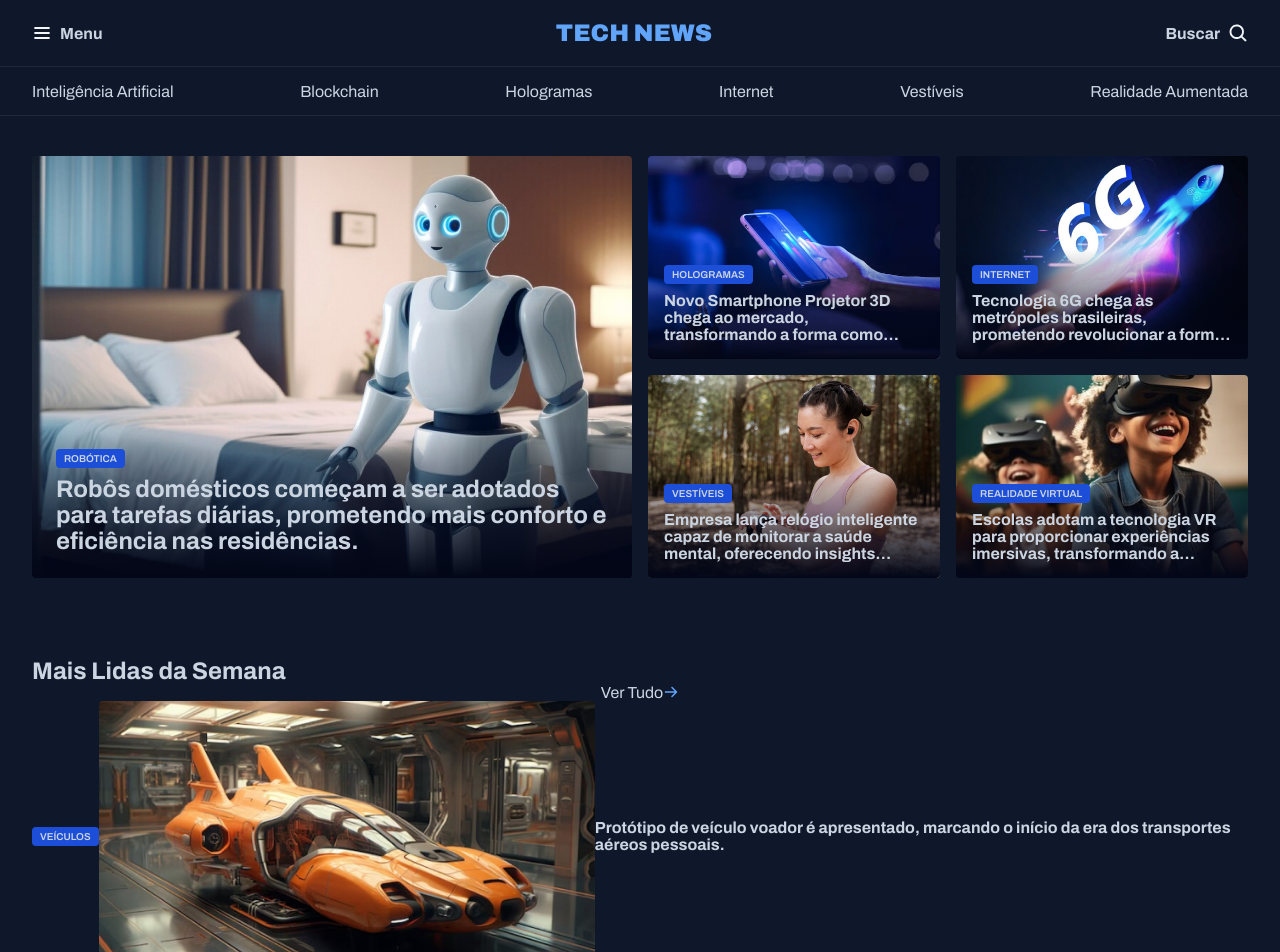
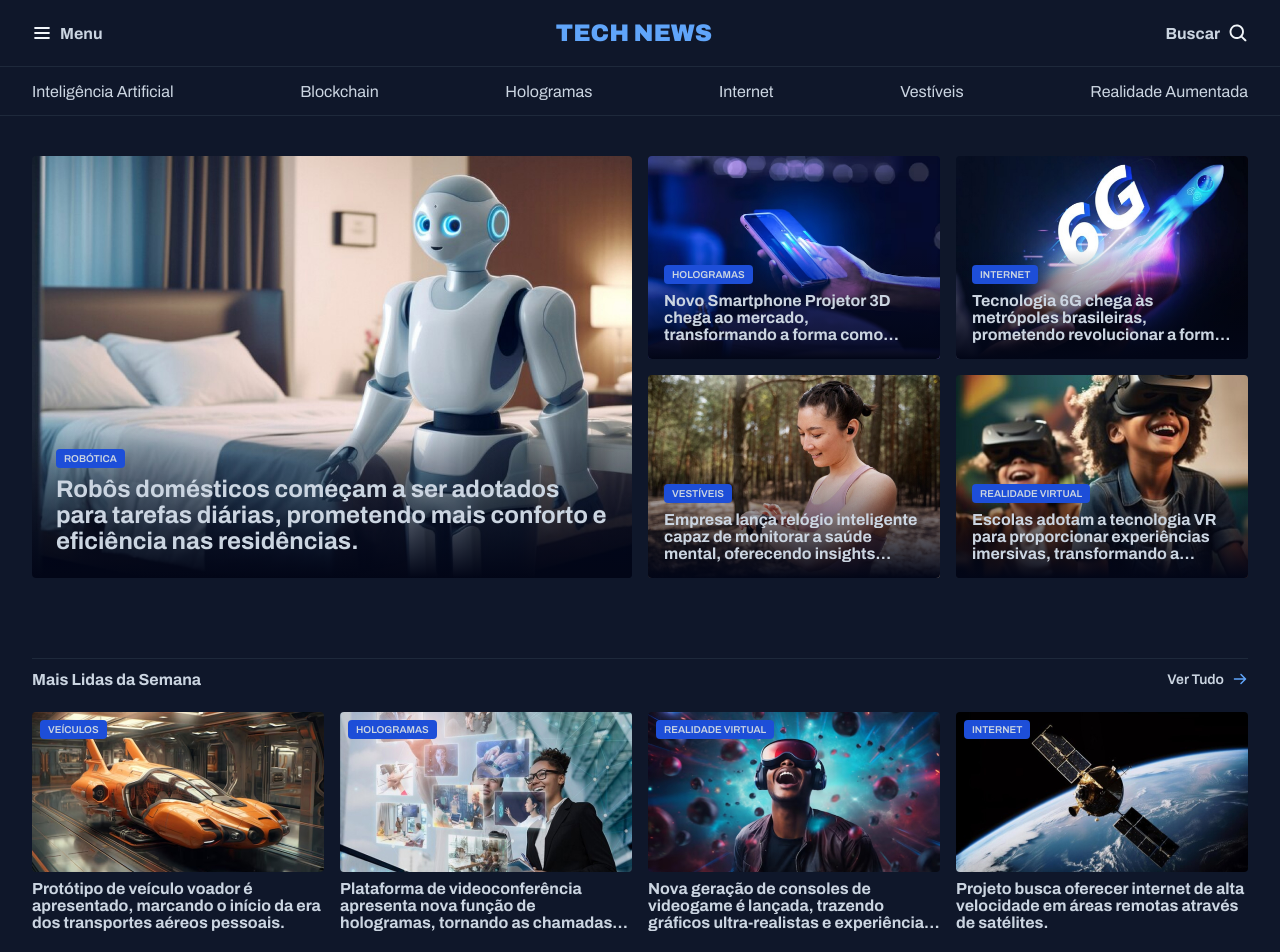
Before and after one commit to henry-frrz/tech-news, a plain HTML site: page index.html in a window 1280 px wide. Shown: the top 952 px of the page. Drawn offline with Linux system fonts and the light colour scheme.

Commit message:
style: add most-read styles

```diff
--- a/styles/components/index.css
+++ b/styles/components/index.css
@@ -1,2 +1,3 @@
 @import url('./header.css');
 @import url('./hero.css');
+@import url('./most-read.css');
--- /dev/null
+++ b/styles/components/most-read.css
@@ -0,0 +1,21 @@
+/* SECTION */
+.most-read__news {
+  display: grid;
+  grid-template-columns: repeat(4, 1fr);
+  gap: 1rem;
+}
+
+/* CARD */
+.most-read__card {
+  position: relative;
+  display: grid;
+  gap: 0.5rem;
+  height: 100%;
+}
+
+.most-read__card-tag {
+  position: absolute;
+  top: 0.5rem;
+  left: 0.5rem;
+  z-index: 1;
+}
--- a/styles/custom/index.css
+++ b/styles/custom/index.css
@@ -1,3 +1,4 @@
 @import url('./card-tag.css');
 @import url('./truncate.css');
 @import url('./card-img.css');
+@import url('./section-header.css');
--- /dev/null
+++ b/styles/custom/section-header.css
@@ -0,0 +1,22 @@
+.section-header {
+  display: flex;
+  justify-content: space-between;
+  margin-bottom: 1.5rem;
+  padding-top: 0.75rem;
+  border-top: 1px solid var(--secondary-color-100);
+}
+
+.section-header__title {
+  font-size: 1rem;
+}
+
+.section-header__see-all-button {
+  gap: 0.5rem;
+  font-size: 0.875rem;
+  font-weight: 600;
+  transition: all 0.1s;
+
+  &:hover {
+    color: var(--primary-color-100);
+  }
+}
```
